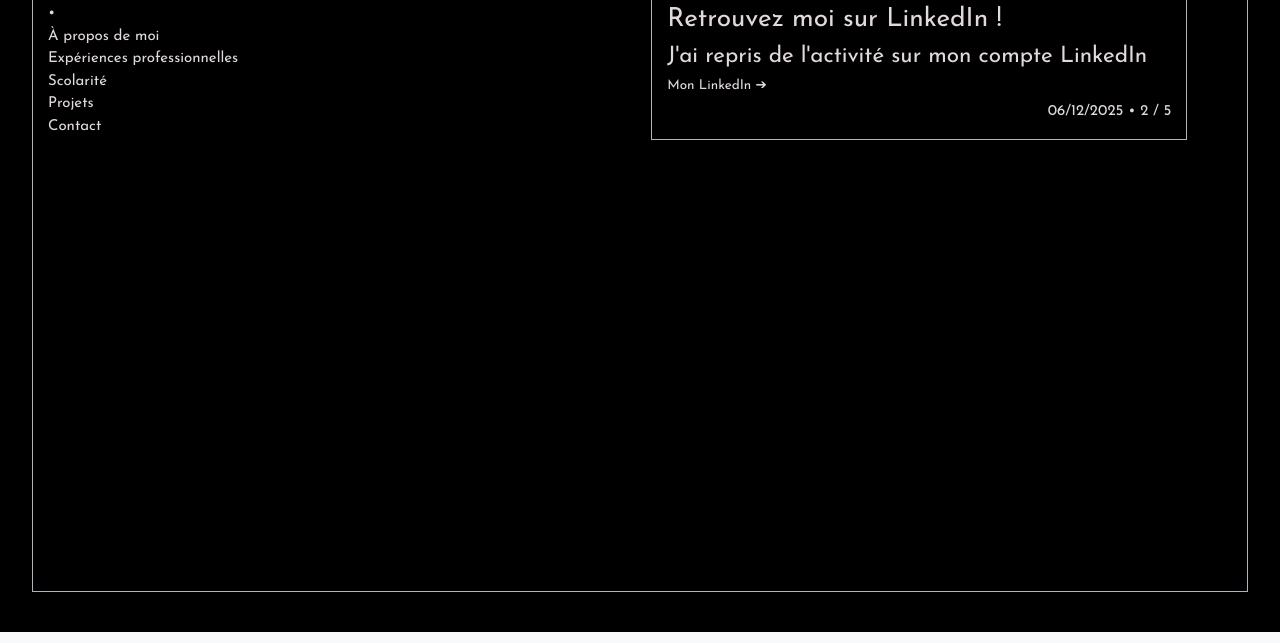
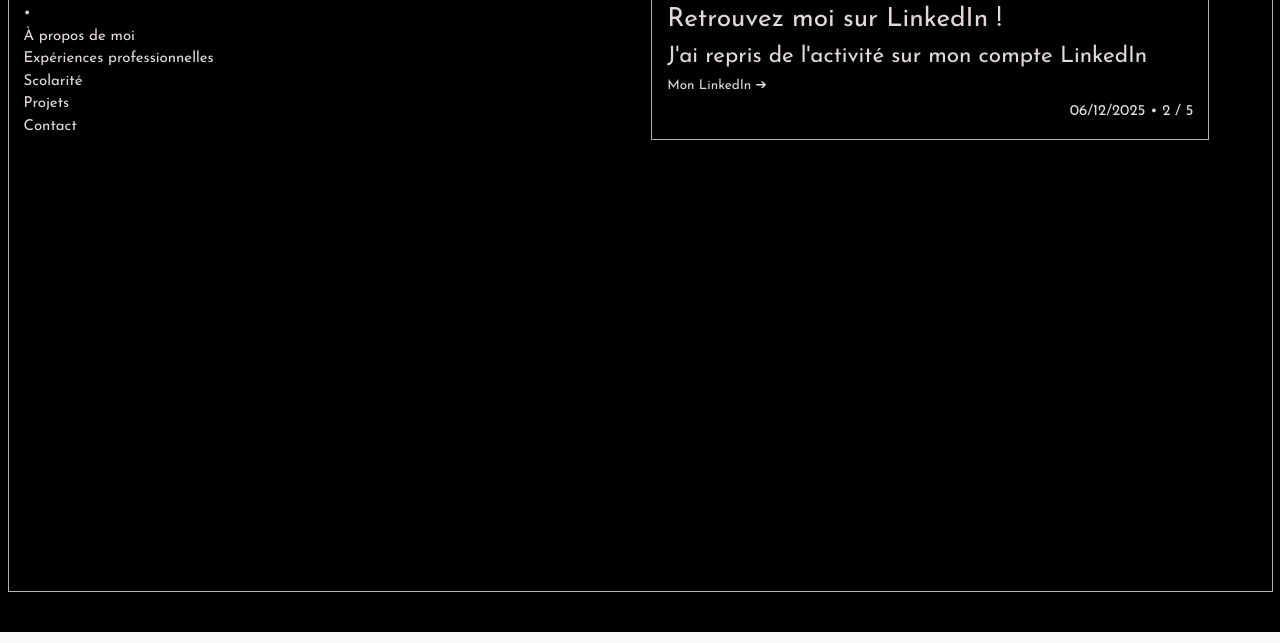
Before and after one commit to henripift/Portfolio, a plain HTML site: page index.html in a window 1280 px wide. Shown: the part 157-800 px from the top of the page. Drawn offline with nearby package versions, Linux system fonts and the light colour scheme; some packages are replaced by stand-ins of ours; a script that the page names is missing.

Commit message:
tentative de correction 2

```diff
--- a/css/style.css
+++ b/css/style.css
@@ -1,6 +1,13 @@
 html {
     font-size: 16px;
-    overflow: hidden;
+    overflow-x: hidden; /* Bloque le scroll horizontal */
+    overflow-y: auto; /* Permet le scroll vertical */
+}
+
+body {
+    overflow-x: hidden; /* Double sécurité pour bloquer le scroll horizontal */
+    width: 100vw;
+    max-width: 100vw;
 }
 
 main {
@@ -27,9 +34,9 @@
 
 .home {
     height: 90vh;
-    min-width: 95vw;
-    width: 95vw;
-    overflow-y: scroll;
+    width: 100%; /* Changé de 95vw à 100% */
+    max-width: 100vw; /* Limite la largeur au viewport */
+    overflow-y: auto; /* Changé de scroll à auto - permet le scroll vertical */
     overflow-x: hidden;
     position: relative;
 
@@ -41,10 +48,6 @@
 }
 
 /* Pour Chrome, Safari, Edge et Opera */
-.home::-webkit-scrollbar {
-    display: none;
-}
-
 .home::-webkit-scrollbar {
     display: none;
 }
@@ -98,25 +101,21 @@
 .home spline-viewer {
     position: absolute;
     top: 0;
-    left: 0;
-    right: 0;
-    bottom: 0;
-    width: auto;
+    left: 50%; /* Centré */
+    transform: translateX(-50%); /* Centré */
+    width: 160%; /* Largeur augmentée */
+    max-width: none;
     height: 100%;
     object-fit: cover;
     z-index: 5;
-    min-width: 160%;
-    margin-left: -30%;
-    margin-right: -30%;
-    transition: opacity 0.4s ease; /* Animation pour le toggle */
+    transition: opacity 0.4s ease;
+    pointer-events: none; /* Empêche les interactions qui pourraient causer du scroll */
 }
 
 /* Style pour cacher le spline-viewer */
 .waves-bg.hidden {
     opacity: 0;
     pointer-events: none;
-    /* Alternative sans animation : */
-    /* display: none; */
 }
 
 .links {
@@ -129,8 +128,6 @@
     filter: brightness(0) invert(1);
 }
 
-
-
 .links img:hover {
     filter: brightness(0) invert(1) drop-shadow(0 0 8px rgba(255, 255, 255, 0.8));
 }
@@ -140,17 +137,15 @@
         font-size: 11px !important;
     }
     .home spline-viewer {
-        min-width: 200%;
-        margin-left: -50%;
-        margin-right: -50%;
-
+        width: 200%;
+        left: 50%;
+        transform: translateX(-50%);
     }
 
     .copyright {
         font-size: 0.65rem;
         margin-bottom: -2rem;
     }
-
 }
 
 @media (min-width : 360px) {
@@ -163,17 +158,15 @@
     html {
         font-size: 14.5px !important;
     }
-
 }
 
 @media (min-width : 600px) {
     html {
         font-size : 15px !important;
     }
-
 }
 
-@media (max-width : 1300) {
+@media (max-width : 1300px) { /* Ajout de px manquant */
     .home {
         max-height: 90vh;
     }
```
